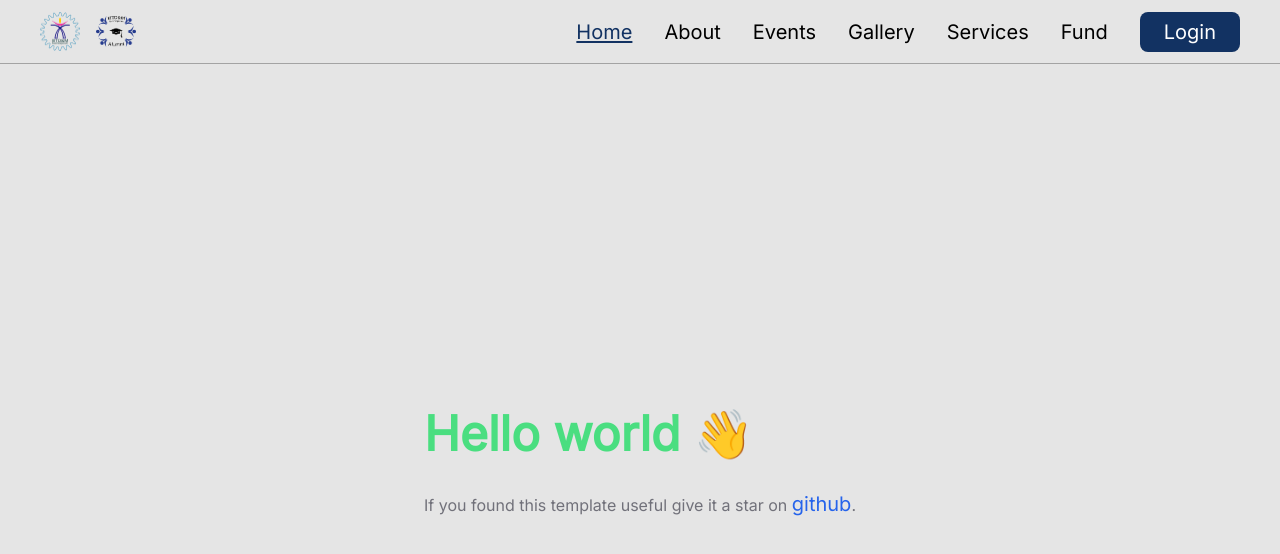
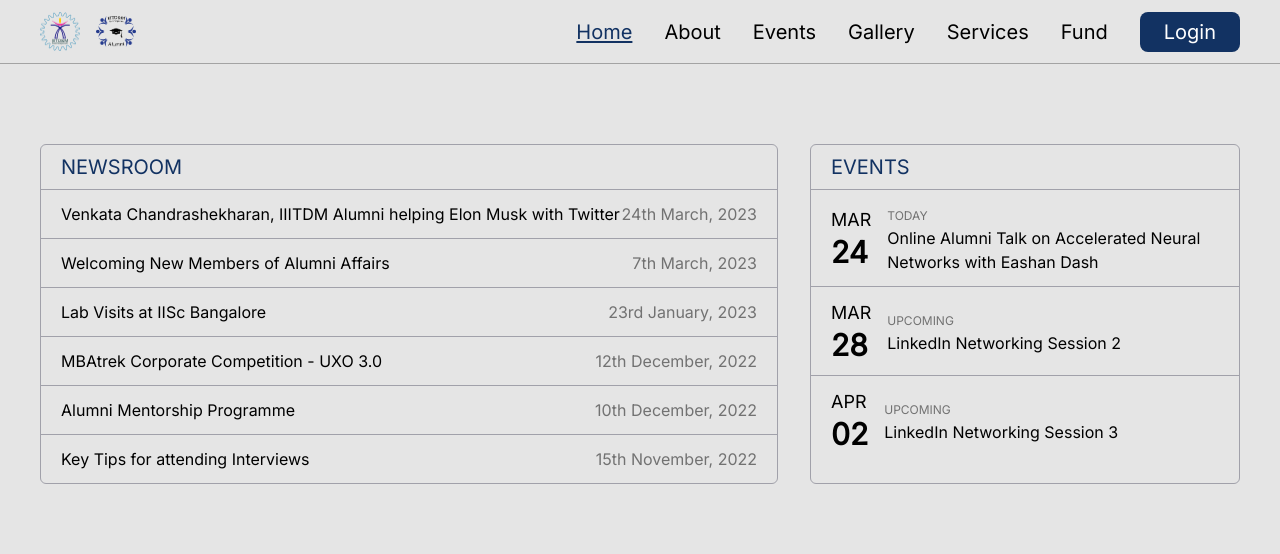
Before and after one commit to bhendi-boi/AlumniPortal, a Next.js app: page / in a window 1280 px wide. Shown: the top 554 px of the page. Built offline with nearby package versions, Linux system fonts and the light colour scheme.

Commit message:
home page newsroom and events section complete

```diff
--- /dev/null
+++ b/app/Events.tsx
@@ -0,0 +1,59 @@
+import { relative } from 'path';
+import React from 'react';
+
+const data = [
+  {
+    title: 'Online Alumni Talk on Accelerated Neural Networks with Eashan Dash',
+    time: ['Mar', '24'],
+    relativeTime: 'today',
+  },
+  {
+    title: 'LinkedIn Networking Session 2',
+    time: ['Mar', '28'],
+    relativeTime: 'upcoming',
+  },
+  {
+    title: 'LinkedIn Networking Session 3',
+    time: ['Apr', '02'],
+    relativeTime: 'upcoming',
+  },
+];
+
+const Events = () => {
+  return (
+    <section
+      aria-labelledby="events"
+      className="col-span-3 rounded-md border border-zinc-400"
+    >
+      <h2
+        id="events"
+        className="border-b border-zinc-400 px-5 py-2 text-xl font-medium uppercase text-nav-blue"
+      >
+        Events
+      </h2>
+      <div className="divide-y divide-zinc-400">
+        {data.map((event) => {
+          return (
+            <div
+              key={event.title}
+              className="flex items-center gap-4 px-5 py-3"
+            >
+              <div className="flex flex-col">
+                <span className="text-lg uppercase">{event.time[0]}</span>
+                <span className="text-3xl font-semibold">{event.time[1]}</span>
+              </div>
+              <div className="flex-1">
+                <span className="text-xs uppercase text-secondary-text">
+                  {event.relativeTime}
+                </span>
+                <h3 className="">{event.title}</h3>
+              </div>
+            </div>
+          );
+        })}
+      </div>
+    </section>
+  );
+};
+
+export default Events;
--- /dev/null
+++ b/app/NewsRoom.tsx
@@ -0,0 +1,57 @@
+import React from 'react';
+
+const data = [
+  {
+    title:
+      'Venkata Chandrashekharan, IIITDM Alumni helping Elon Musk with Twitter',
+    time: '24th March, 2023',
+  },
+  {
+    title: 'Welcoming New Members of Alumni Affairs',
+    time: '7th March, 2023',
+  },
+  {
+    title: 'Lab Visits at IISc Bangalore',
+    time: '23rd January, 2023',
+  },
+  {
+    title: 'MBAtrek Corporate Competition - UXO 3.0',
+    time: '12th December, 2022',
+  },
+  {
+    title: 'Alumni Mentorship Programme',
+    time: '10th December, 2022',
+  },
+  {
+    title: 'Key Tips for attending Interviews',
+    time: '15th November, 2022',
+  },
+];
+
+const NewsRoom = () => {
+  return (
+    <section
+      aria-labelledby="newsroom"
+      className="col-span-5 rounded-md border border-zinc-400"
+    >
+      <h2
+        id="newsroom"
+        className="border-b border-zinc-400 px-5 py-2 text-xl font-medium uppercase text-nav-blue"
+      >
+        NewsRoom
+      </h2>
+      <div className="divide-y divide-zinc-400">
+        {data.map((newsArticle) => {
+          return (
+            <div key={newsArticle.title} className="flex px-5 py-3">
+              <h3 className="flex-1 text-black">{newsArticle.title}</h3>
+              <p className="text-secondary-text">{newsArticle.time}</p>
+            </div>
+          );
+        })}
+      </div>
+    </section>
+  );
+};
+
+export default NewsRoom;
--- a/app/page.tsx
+++ b/app/page.tsx
@@ -1,25 +1,14 @@
 import React from 'react';
+import NewsRoom from './NewsRoom';
+import Events from './Events';
 
 const page = () => {
   return (
-    <main className="grid min-h-screen place-items-center">
-      <div>
-        <h1 className="mb-8 text-5xl font-bold text-green-400">
-          Hello world 👋
-        </h1>
-        <p className="text-zinc-500">
-          If you found this template useful give it a star on{' '}
-          <a
-            target="_blank"
-            rel="norefer"
-            href="https://github.com/bhendi-boi/next13-tailwind-template"
-            className="text-xl text-blue-600 hover:text-blue-600/80"
-          >
-            github
-          </a>
-          .
-        </p>
-      </div>
+    <main className="my-20 px-10">
+      <section className="grid grid-cols-8 gap-8">
+        <NewsRoom />
+        <Events />
+      </section>
     </main>
   );
 };
--- a/tailwind.config.js
+++ b/tailwind.config.js
@@ -6,6 +6,7 @@ module.exports = {
       colors: {
         background: '#E5E5E5',
         'nav-blue': '#123262',
+        'secondary-text': '#727272',
       },
       fontFamily: {
         inter: ['var(--Inter)'],
```
